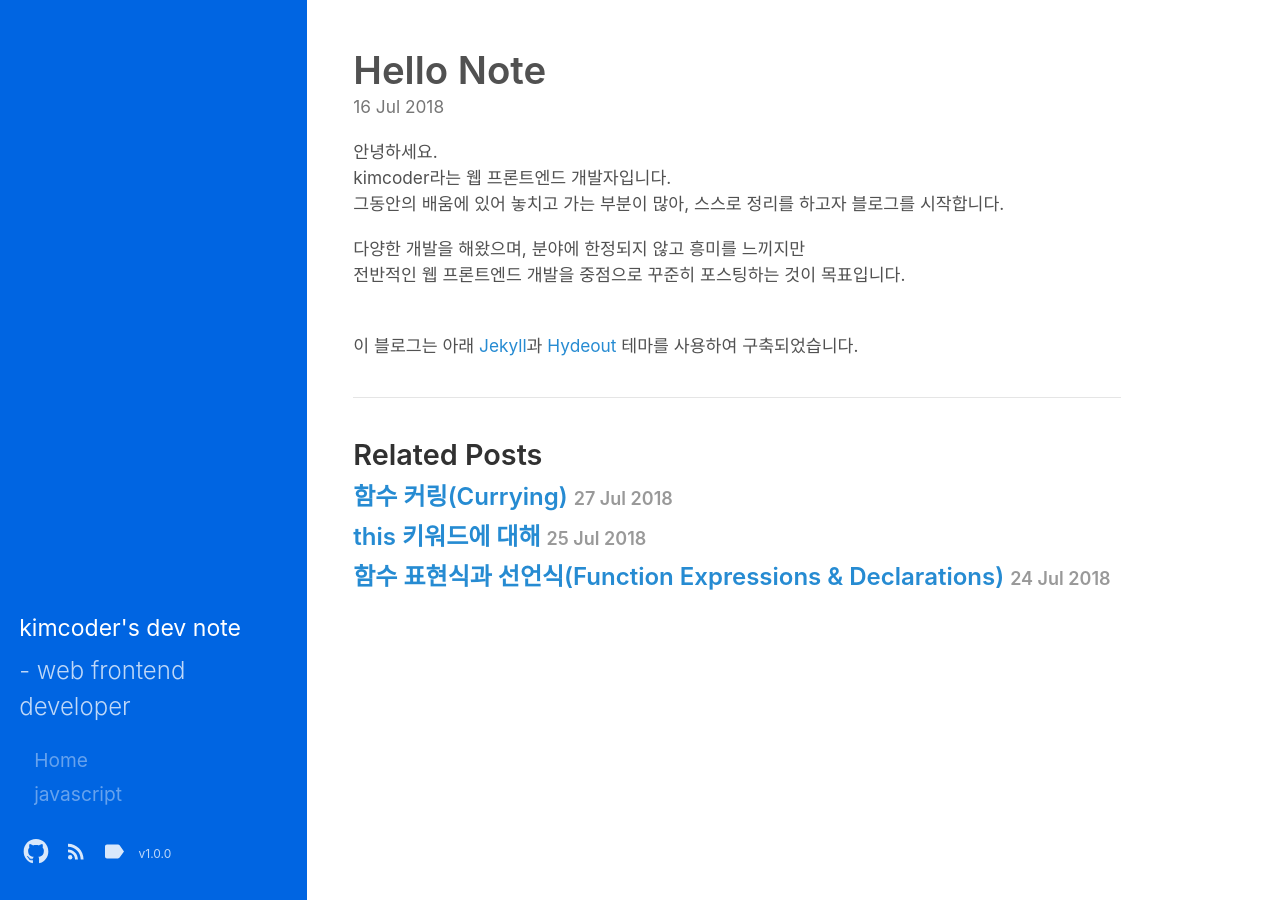
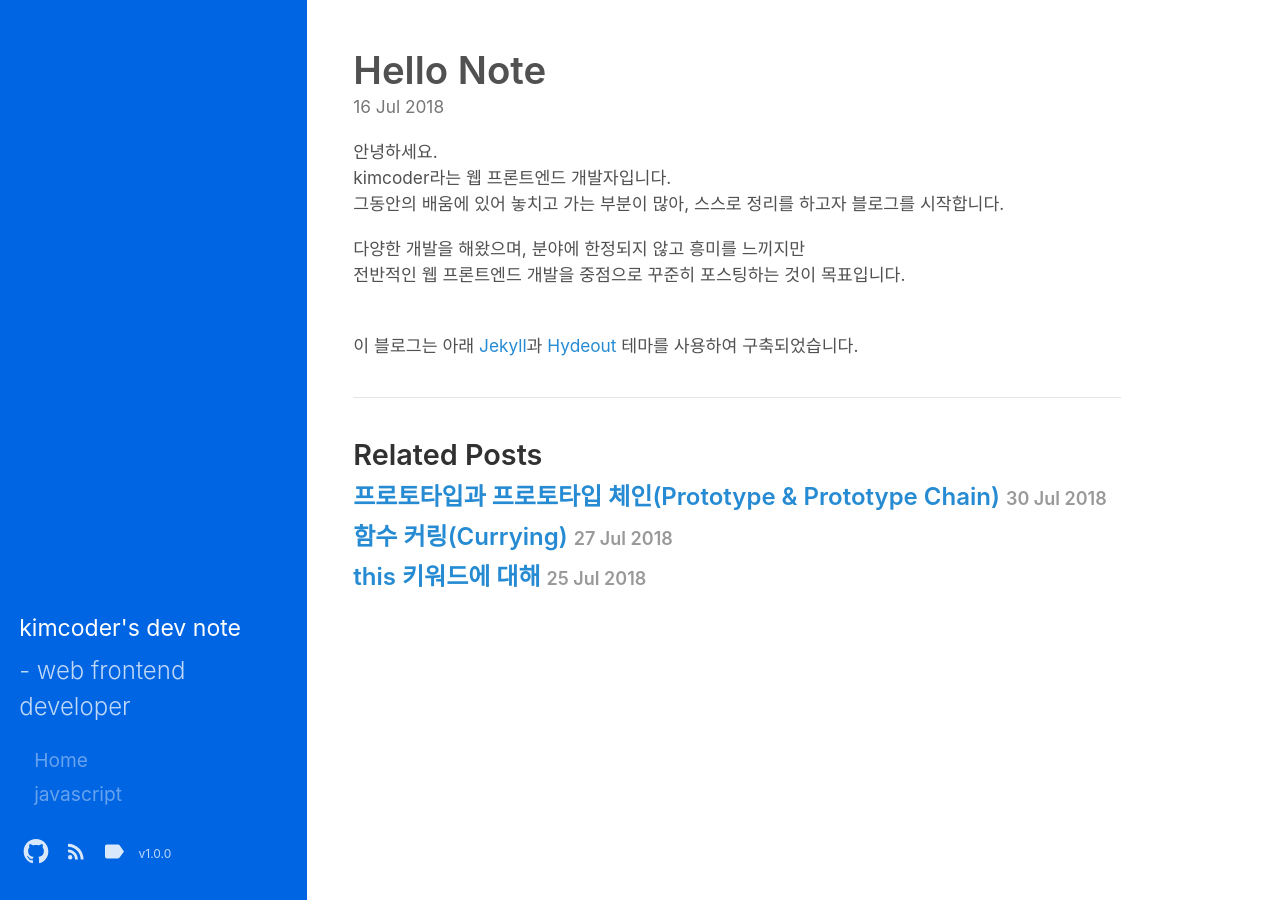
Before and after one commit to kimcoder/kimcoder.github.io, a Jekyll site: the page built from _posts/2018-07-16-hello-world.md, in a window 1280 px wide. Built offline with Jekyll 4.4.1, drawn with Linux system fonts in a browser that asks for light colours; comment, search, counter and statistics services are not loaded; part of the change alters nothing that is shown.

Commit message:
javascript-prototype

````diff
--- /dev/null
+++ b/_posts/2018-07-30-javascript-prototype.md
@@ -0,0 +1,201 @@
+---
+layout: post
+title: "프로토타입과 프로토타입 체인(Prototype & Prototype Chain)"
+categories:
+  - javascript
+tags:
+  - javascript
+  - prototype
+  - oop
+---
+<hr/>
+
+자바스크립트는 프로토타입 기반의 언어입니다.<br>
+프로로타입 기반의 언어가 무엇인지, 자바스크립트에서는 이것이 어떻게 구현되는지 알아보자.<br>
+<hr/>
+
+### 프로토타입 기반의 언어?
+먼저 위키백과에 정의되어 있는 ``프로토타입 기반의 언어``는 아래와 같다.
+```
+프로토타입 기반 프로그래밍은 객체지향 프로그래밍의 한 형태의 갈래로 클래스가 없고,
+클래스 기반 언어에서 상속을 사용하는 것과는 다르게,
+객체를 원형(프로토타입)으로 하여 복제의 과정을 통하여 객체의 동작 방식을 다시 사용할 수 있다.
+프로토타입기반 프로그래밍은 클래스리스(class-less), 프로토타입 지향(prototype-oriented)
+혹은 인스턴스 기반(instance-based) 프로그래밍이라고도 한다.
+```
+
+프로토타입에 대해 더 알기 전, 아래와 같은 자바스크립트의 고유 특징을 알아두자.<br>
+- <b>모든 함수는 prototype이라는 이름의 속성값이 있다.</b><br>
+    ( 이것이 프로토타입은 아니다. 단지, 속성값의 이름이 prototype이다. )
+- <b>모든 객체는 객체 생성에 사용한 생성자(함수 객체)의 prototype 객체로 연결되는 (숨은) 링크를 갖는다</b>
+
+<br>
+그럼, 자바스크립트에서 ``프로토타입``이라는 것이 어떤식으로 사용되는지 확인해보자.
+<hr/>
+
+### 프로토타입?
+위에서 정의되어있는 것과 마찬가지로 ``프로토타입``은 객체의 원형이다.<br>
+자바스크립트에서는 새로운 객체가 생성될 때, 이 ``객체원형(=프로토타입)``을 복사하여 생성된다.<br>
+``프로토타입``에 대해 정확하게 알려면 ``Prototype Object``와 ``Prototype Link``를 알아야 한다.<br>
+아래 코드를 통해 확인해 보자.
+
+```
+function Person(){}
+```
+아무런 속성을 가지지 않는 ``Person``이라는 함수를 정의하였다.<br>
+이 Person이라는 함수가 어떻게 구성되어있는지 확인해보면 아래와 같다.<br>
+<img src="/assets/images/prototype-1.png" alt="Person"/>
+일단, ``prototype``이라는 속성과 ``<prototype>``이라는 속성이 보인다.<br>
+
+##### Prototype Object
+여기서 ``prototype`` 속성 객체는 Person의 ``Prototype Object``로 Person의 객체가 생성될 때,<br>
+참조할 프로토타입이 객체가 된다.<br>
+이 ``Prototype Object`` 객체는 기본적으로, ``constructor``라는 생성자 함수와, ``__proto__``를 가지고있다. 여기서 이 ``constructor``인 생성자 함수는 위에서 정의된 Person이란 함수를 가리킨다.<br>
+여기서 Person이라는 객체가 생성될 때 이 ``Prototype Object``의 ``constructor``라는 생성자 함수를 호출하여 새로운 객체가 생성된다.<br>
+다시 말해, 생성되는 객체들의 Prototype으로 사용되는 객체가 ``Prototype Object``이다<br><br>
+
+여기서는 Person의 ``Prototype Object``를 ``Person Prototype``로 표현 할 수 있으며,<br>
+코드로는 ``Person.prototype``으로 접근이 가능하다.<br>
+<br>
+
+##### Prototype Link
+위의 이미지에서 보이는 ``<prototype>``이라는 속성은 ``__proto__``라는 속성이라고 생각하면 된다.<br>
+위의 함수 구조는 파이어폭스를 이용해 출력하였는데, 크롬을 사용하면 ``__proto__``라고 나올 것이다.<br>
+코드상에서 사용할 때도 ``__proto__``으로 사용하므로 ``__proto__``라고 이해하자.<br>
+여튼, ``__proto__``는 위에 말한 ``Prototype Link``이다.<br><br>
+
+``Prototype Link``는 해당 객체가 생성될 때 어떤 ``Prototype Object``를 복사하여 생성되었는지 알려준다.<br>
+그럼 위의 함수 Person 객체에서는 ``Prototype Link``는 무엇일까?<br>
+정답은 ``Function.prototype``이다.<br>
+이유는 간단하게 Person은 함수 객체이므로 당연히 함수의 프로토타입을 복사하여 만들었다고 볼 수 있다.<br>
+그럼, 위의 ``Person Prototype`` 객체의 ``Prototype Link``는 무엇일까?<br>
+여기서는 ``Object Prototype`` 객체이다. 또, 함수의 프로토타입의 ``Prototype Link`` 또한 마찬가지다.<br><br>
+
+```
+자바스크립트의 모든 객체는 Object 프로토타입을 확장하여 만들었기 때문이다.
+```
+따라서, Object의 프로토타입에 선언된 toString()과 같은 메소드를 어떤 객체에서든지 사용이 가능하다.
+<hr/>
+
+##### code
+위의 내용을 코드로 표현해 보자.
+
+```
+function Person(firstName){
+    this.firstName = firstName;
+}
+
+Person.prototype.lastName = "kim";
+Person.prototype.getName = function() {
+    return this.lastName + this.firstName;
+}
+
+var kimcoder = new Person("coder");
+var kimchi = new Person("chi");
+
+console.log(kimcoder.getName());    // kimcoder
+console.log(kimchi.getName());      // kimchi
+```
+위의 소스를 설명하자면..<br>
+앞서 정의내린 Person에 인자값으로 firstName을 받아 해당 객체의 변수에 저장,<br>
+Person Prototype에 lastName이라는 속성과, getName이라는 메소드를 정의하였다.<br>
+그 후, kimcoder와 kimchi라는 Person 객체를 생성, getName이라는 메소드를 호출.<br>
+위에서 프로토타입에 대해 어느정도 이해가 됐다면 충분히 어렵지 않은 코드이다.<br>
+아래 스크린샷 이미지도 참조한다면 더 좋을 것이다.<br>
+
+<img src="/assets/images/prototype-2.png" alt="Person objects"/>
+Person Prototype에 정의내린 lastName과 getName이라는 속성과 메소드를 할 수 있고,<br>
+kimcoder와 kimchi 각각의 객체는 firstName 속성과 ``__proto__``에 Person Prototype이<br>
+연결된 것을 확인할 수 있다.<br><br>
+Person Prototype의 속성을 중간에 동적으로 바꾸면 어떻게 될까?
+
+```
+console.log(kimcoder.getName());    // kimcoder
+console.log(kimchi.getName());      // kimchi
+
+Person.prototype.lastName = "lee";
+
+console.log(kimcoder.getName());    // leecoder
+console.log(kimchi.getName());      // leechi
+
+kimcoder.lastName = "kim";
+
+console.log(kimcoder.getName());    // kimcoder
+console.log(kimchi.getName());      // leechi
+```
+위와 같이 lastName이라는 속성 값을 바꾸면, 그 이후에 값을 참조 때는 바뀐 값을 참조한다.<br>
+kimcoder와 kimchi의 ``Prototype Link``인 ``Prototype Object``, 즉 Person prototype의<br>
+lastName 값이 lee로 바뀌었기 때문에 모두 lee값이 출력된다.<br>
+<b>여기서 우리는 상위 프로토타입객체를 하위 객체에서 공유하고 있다는 것을 확인 할 수 있다.</b>
+
+그 후, 아래에서 ``kimcoder.lastName = "kim";``를 보자.<br>
+kimcoder 객체에 직접 lastName이라는 속성에 kim이라는 값을 넣어주고, 출력하였다.<br>
+보이는 것처럼, 두 객체의 값이 다르게 출력된다.<br>
+위의 상황에 대해서 파악하려면 ``프로토타입 체인(Prototype Chain)``에 대해서 알아야 한다.
+<hr/>
+
+### 프로토타입 체인
+```
+프로토타입 체인이란, 프로토타입이 상위 프로토타입까지 연결되는 구조를 말한다.
+하위에 있는 프로토타입은 상위에 있는 프로토타입의 속성과 메소드를 공유받는다.
+```
+사실 위의 소스 혹은 설명들에서 알게모르게 프로토타입 체인의 개념이 나왔었다.<br><br>
+
+일단 위의 코드를 이어서 생각해보자.<br>
+- kimcoder라는 객체에는 getName라는 메소드가 선언이 되지 않았는데 어떻게 사용했을까?<br>
+- kimcoder객체의 lastName과 kimchi객체의 lastName 속성값이 왜 다르게 나온것일까?<br>
+
+우리가 객체에서 어떠한 속성값을 참조할 시에는 아래와 같은 순서로 값을 참조한다.<br>
+1. <b>자기 자신의 객체에서 속성값이 있는가? 있다면 여기서 참조.</b>
+2. <b>자기 객체의 프로토타입 객체에 속성값이 있는가? 있다면 여기서 참조.</b>
+3. <b>상위 객체의 프로토타입이 있다면, 그 프로토타입 객체에 속성값이 있는가? 있다면 여기서 참조.</b><br>
+( 만약 상위 객체가 최상위 객체인 Object prototype 객체라면 아래와 같이 행동. )
+4. <b>가장 최상위 프로토타입 객체인 Object prototype 객체에서 값이 있는가? 있다면 참조.</b><br>
+( 해당 속성이 존재하지 않을때 = undefined 리턴 )<br>
+( 해당 메소드가 존재하지 않을때 = 오류 발생 )<br>
+
+<br>
+그럼, kimcoder.getName() 동작 구현을 위의 원리에 맞게 생각해보자.<br>
+1. 일단, kimcoder 자신의 객체에는 getName이라는 메소드가 없다.
+2. kimcoder 객체의 프로토타입 객체인 Person Prototype에 접근, 해당 메소드를 찾음.
+3. 해당 메소드 실행. 메소드 내부의 ``this.lastName + this.firstName``구문을 보자.
+4. lastName 속성 검색.
+5. kimcoder 자신 객체에서 발견. 해당 값 참조.<br>
+( Person Prototype 객체에도 속성이 있지만 자신의 객체에서 발견했으므로 상위 객체에서 값 참조 X )
+6. firstName 속성 검색. 자신 객체에서 찾지 못하고 상위 프로토타입 객체에서 찾음. 해당 값 참조.
+
+이와 같은 순서로 kimcoder.getName()이 호출 될 것이다.<br>
+또, kimchi.getName()과 kimcoder.getName()의 결과가 다른 이유는,<br>
+kimcoder 객체에는 lastName이라는 속성 값을 지정해주었기 때문에 상위 프로토타입 객체까지 검색을 하지 않기 때문이다. (아래 이미지를 보면 확실하게 알 수 있다.)<br>
+<img src="/assets/images/prototype-3.png" alt="Person objects"/>
+위에 설명했던대로 kimcoder객체는 자신 객체에서 속성 값들이 존재하여 참조하였고,<br>
+kimchi객체는 lastName 속성이 없기 때문에 ``__proto__``(상위 프로토타입객체)에 있는 값을 참조하였다.<br>
+
+<b>이러한 순서에 의해 값을 검색하는 행위를 ``프로토타입 체이닝``이라고 한다.</b><br>
+<b>프로토타입 체이닝이 길어질수록 퍼포먼스와는 반비례하니 꼭 명심하도록 하자.</b><br>
+또한, 반대로 프로토타입을 공유하지 않는 새로운 객체를 생성하고 역으로 프로토타입 체인 연결이 가능하다.<br>
+```
+var newObj = {};
+
+newObj.__proto__ = Person.prototype;
+// newObj.__proto__ = kimcoder.__proto__;
+// 이런식으로 해도 결과는 동일하다.
+// (kimcoder.__proto__는 Person.prototype이기 때문에)
+```
+<hr/>
+
+#### 마치며
+프로토타입에 대해 간략히 정리하자면,<br>
+1. 자바스크립트는 프로토타입 기반의 언어이므로 프로토타입을 사용하여 객체지향 설계가 가능하다.
+2. 모든 함수는 prototype이라는 속성 값이 있으며, 이는 이 함수 객체의 Prototype Object이다.
+3. 생성자 함수를 통해 만든 객체는 속성 __proto__를 통해 함수 객체의 프로토타입으로 연결된다.
+4. 모든 객체의 최상위 프로토타입은 Object의 prototype 객체이다.
+5. 프로토타입 체인닝에 의해 상위 프로토타입 객체들에 접근이 가능하고, 체인닝이 커질수록 퍼포먼스는 안 좋아진다.
+<hr/>
+
+##### references
+https://ko.wikipedia.org/wiki/%ED%94%84%EB%A1%9C%ED%86%A0%ED%83%80%EC%9E%85_%EA%B8%B0%EB%B0%98_%ED%94%84%EB%A1%9C%EA%B7%B8%EB%9E%98%EB%B0%8D<br>
+https://developer.mozilla.org/ko/docs/Web/JavaScript/Guide/Inheritance_and_the_prototype_chain<br>
+https://developer.mozilla.org/ko/docs/Web/JavaScript/Introduction_to_Object-Oriented_JavaScript<br>
+https://developer.mozilla.org/ko/docs/Web/JavaScript/Reference/Global_Objects/Object/prototype<br>
+http://anster.tistory.com/144<br>
--- a/assets/css/main.scss
+++ b/assets/css/main.scss
@@ -4,3 +4,9 @@
 ---
 
 @import "hydeout";
+
+img {
+    border: 1px solid #EEEEEE;
+    border-radius: 0px;
+    margin-left: 10px;
+}
````
Also changed, not shown: assets/images/prototype-1.png (added), assets/images/prototype-2.png (added), assets/images/prototype-3.png (added).
